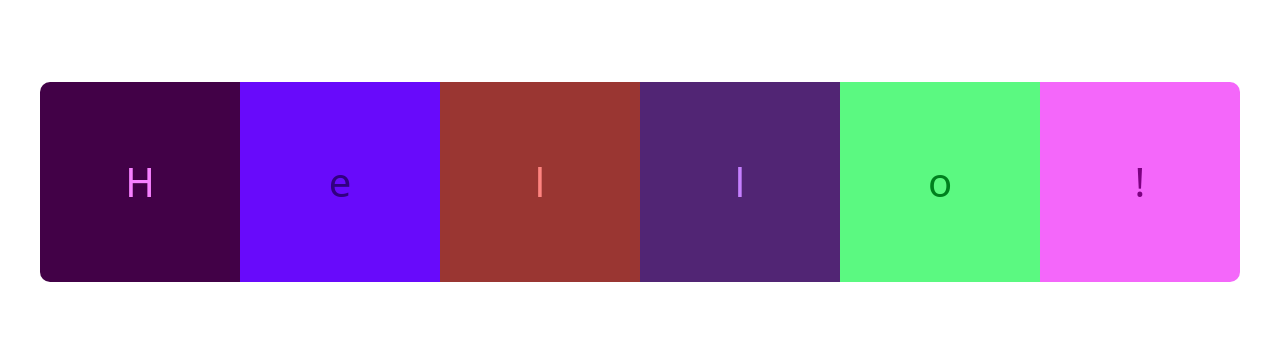
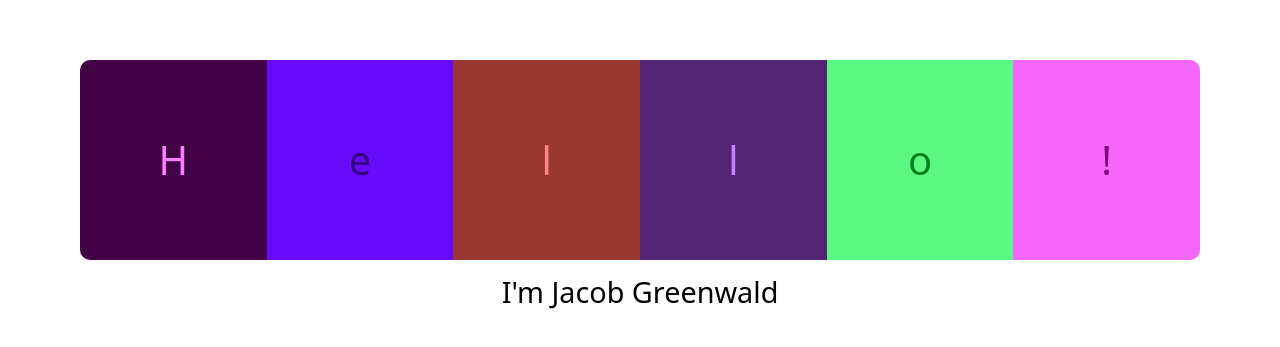
Before and after one commit to jgreenwald33/jgreenwald33.github.io, a Next.js app: page / in a window 1280 px wide. Shown: the part 213-560 px from the top of the page. Built offline with nearby package versions, Linux system fonts and the light colour scheme.

Commit message:
Added reizing functionality for the block size

```diff
--- a/app/components/BlockContainer.js
+++ b/app/components/BlockContainer.js
@@ -1,5 +1,12 @@
+"use client";
+import { useEffect, useState } from "react";
 import TextBlock from "./TextBlock"
+
+
+
 export default function BlockContainer({phrase}) {
+    const [blockSize, setBlockSize] = useState('200px');
+
     return (
         <div className="block-container">
             {phrase.split('').map((char, index) => {
@@ -10,7 +17,7 @@ export default function BlockContainer({phrase}) {
                 if (index === phrase.length - 1) {
                     blockPos = 'last';
                 }
-                return <TextBlock char={char} key={index} pos={blockPos} />
+                return <TextBlock char={char} key={index} pos={blockPos} siblings={phrase.length} />
             })}
         </div>
     )
--- /dev/null
+++ b/app/components/RotatingText.js
@@ -0,0 +1,33 @@
+'use client';
+
+import { useEffect, useState } from "react";
+
+export default function RotatingText({phrases}) {
+
+    const [currIndex, setCurrIndex] = useState(0);
+    const [currPhrase, setCurrentPhrase] = useState(phrases[currIndex]);
+
+    const rotatePhrase = () => {
+        setInterval(
+            () => {
+                let newIndex = currIndex + 1;
+                setCurrIndex(prevIndex => {
+                    const newIndex = (prevIndex + 1) % phrases.length; // Ensure it loops correctly
+                    setCurrentPhrase(phrases[newIndex]); // Set the correct phrase
+                    return newIndex;
+                });
+            }, 3000
+        )
+    }
+
+    useEffect(
+        () => {
+            rotatePhrase();
+        },[]
+    )
+    return <>
+    <h4 className="rotating-text">
+        {currPhrase}
+    </h4>
+    </>
+}
--- a/app/components/TextBlock.js
+++ b/app/components/TextBlock.js
@@ -1,5 +1,5 @@
 'use client'
-import { useEffect, useState } from "react";
+import { useEffect, useState, useCallback } from "react";
 
 function RGBToHSL(r,g,b) {
     // Make r, g, and b fractions of 1
@@ -67,7 +67,13 @@ function updateColor(setBackgroundColor, setColor) {
     setColor(`hsl(${hslVals[0]} 100 ${saturation})`);
 }
 
- function TextBlock ({char,pos}) {
+ function TextBlock ({char, pos, siblings}) {
+    const handleResize = useCallback(() => {
+        console.log('num siblings:', siblings);
+        let windowWidth = window.innerWidth;
+        setBlockSize(`${Math.floor(windowWidth / (siblings + 1))}px`);
+    }, [siblings]);
+
     let blockClass ='text-block';
     if (pos ==='first') {
         blockClass += ' first'
@@ -78,15 +84,23 @@ function updateColor(setBackgroundColor, setColor) {
     }
     const [backgroundColor, setBackgroundColor] = useState('black');
     const [color, setColor] = useState('white');
+
+    // default to blocks having 200px x 200px size
+    const [blockSize, setBlockSize] = useState('200px');
     useEffect(() => {
         updateColor(setBackgroundColor, setColor);
-    }, []);
+        window.addEventListener('resize', handleResize);
+
+        return () => window.removeEventListener('resize', handleResize());
+    }, [handleResize]);
 
     return (
         <div className={blockClass}
             style={{
                 color: color,
-                backgroundColor: backgroundColor
+                backgroundColor: backgroundColor,
+                width:blockSize,
+                height: blockSize
             }}
             onMouseEnter={()=> updateColor(setBackgroundColor, setColor)}
         >
--- a/app/globals.css
+++ b/app/globals.css
@@ -1,6 +1,7 @@
 @tailwind base;
 @tailwind components;
 @tailwind utilities;
+
 
 /* :root {
   --background: #ffffff;
@@ -24,8 +25,6 @@ body {
   display: flex;
   align-items: center;
   justify-content: center;
-  min-height: 200px;
-  min-width: 200px;
   transition: 1.0s;
   transition: 0.5s !important;
   background-color: black;
@@ -48,3 +47,7 @@ body {
   margin-bottom: 10px;
   width: 100%;
 }
+
+.rotating-text {
+  transition: opacity 0.5s linear;
+}
--- a/app/layout.js
+++ b/app/layout.js
@@ -12,8 +12,8 @@ const geistMono = Geist_Mono({
 });
 
 export const metadata = {
-  title: "Create Next App",
-  description: "Generated by create next app",
+  title: "Jacob Greenwald",
+  description: "Jacob Greenwald's portfolio",
 };
 
 export default function RootLayout({ children }) {
--- a/app/page.js
+++ b/app/page.js
@@ -1,5 +1,6 @@
 import Image from "next/image";
 import BlockContainer from "./components/BlockContainer";
+import RotatingText from "./components/RotatingText";
 
 export default function Home() {
   return (
@@ -10,10 +11,12 @@ export default function Home() {
         display:'flex',
         flexDirection: 'column',
         justifyContent:'center',
-        alignContent:'center'
+        alignContent:'center',
+        padding: '0 5rem'
       }}
       id="welcome">
         <BlockContainer phrase={"Hello!"}/>
+        <h1 style={{textAlign:'center', fontSize: 'calc(1rem + 1vw)'}}>I'm Jacob Greenwald</h1>
       </section>
     </>
   );
```
